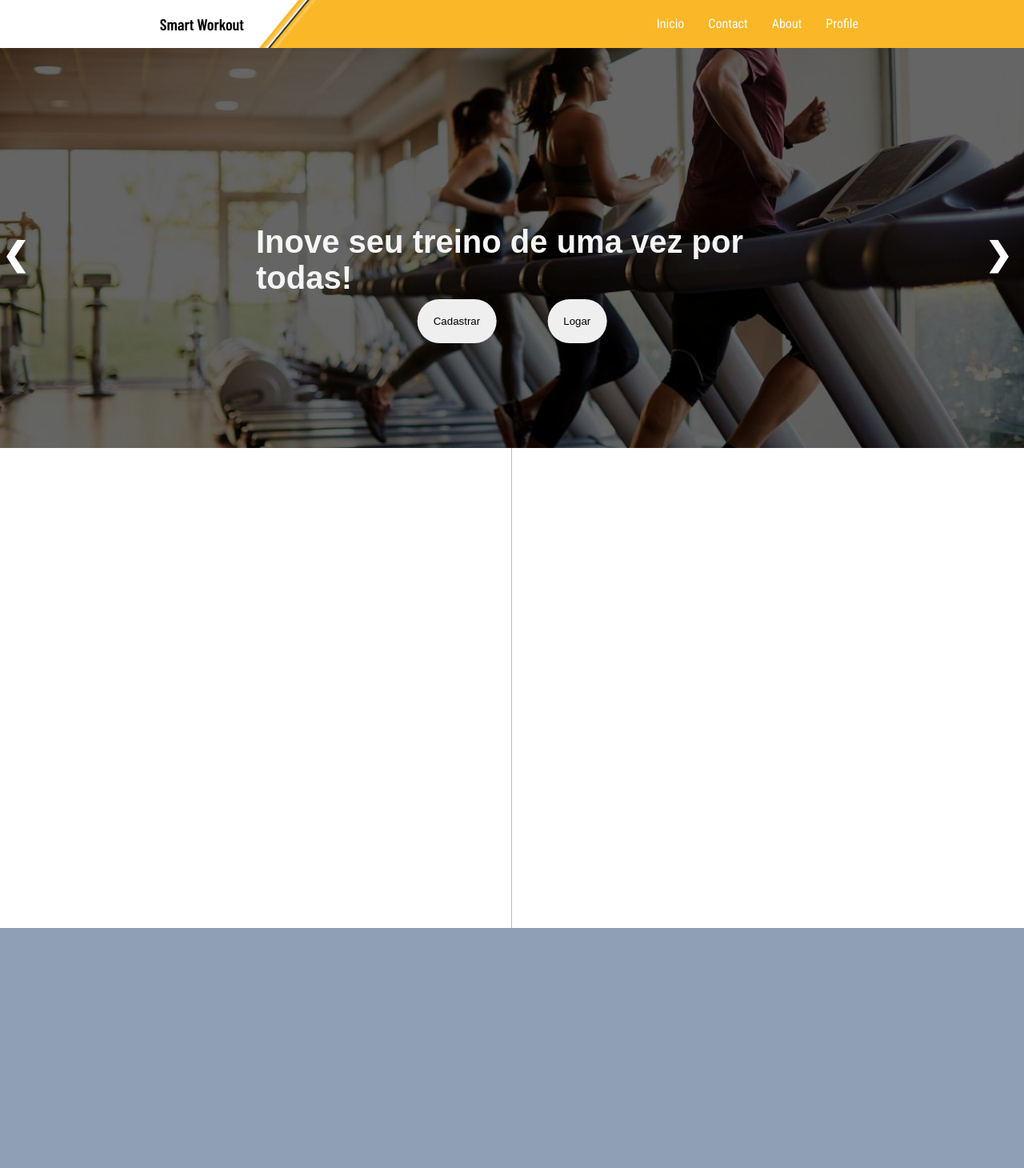
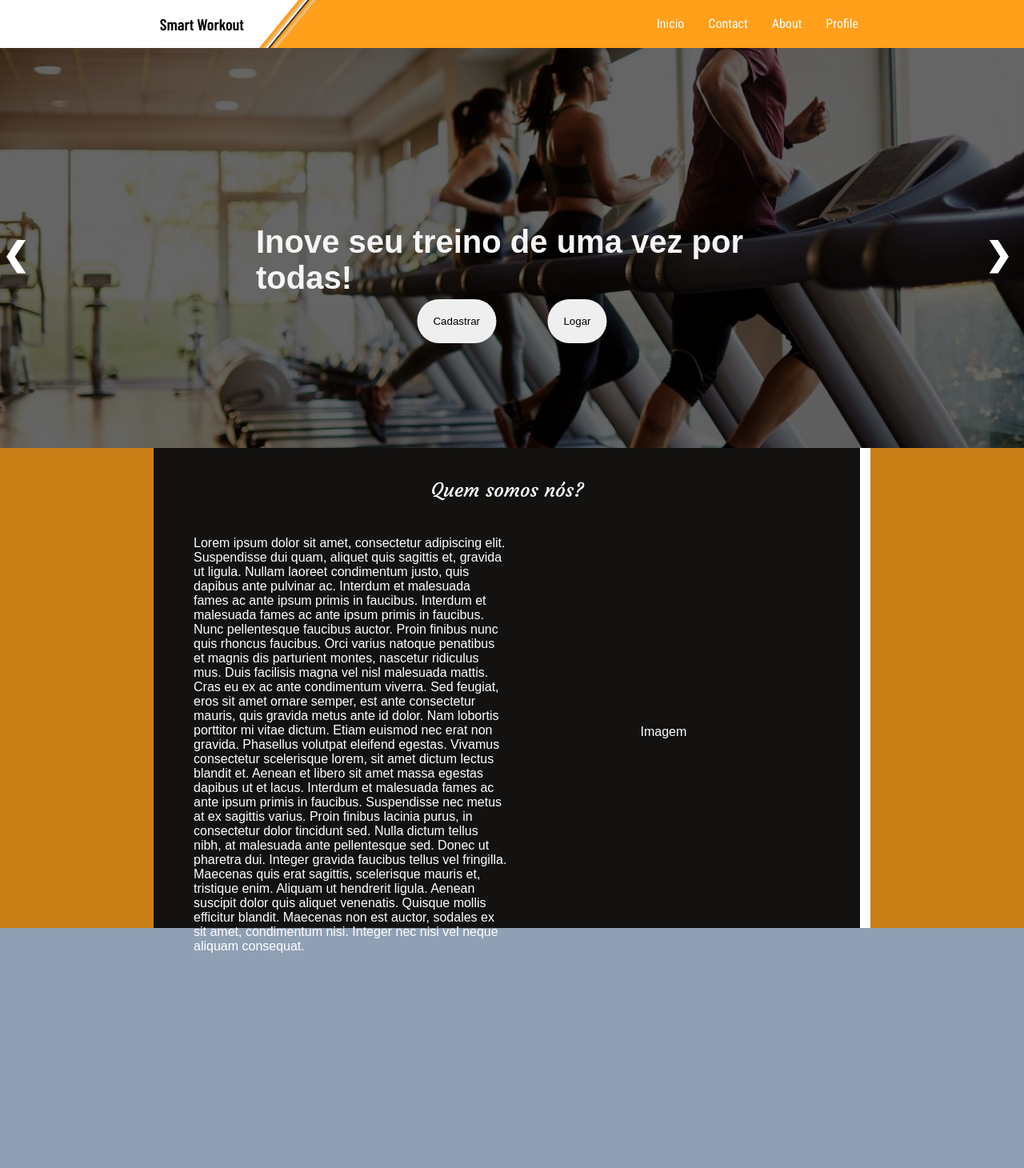
Before and after one commit to VanHelsinGG/Tcc-DS, a PHP site: page / in a window 1280 px wide. Shown: the whole page at 80% size. Run offline with PHP 8.4, Linux system fonts and the light colour scheme.

Commit message:
01/03/2023 - v0.2

```diff
--- a/index.html
+++ b/index.html
@@ -7,6 +7,7 @@
     <title>Placeholder</title>
     <!-- <script src="./javascript/scroll.js" defer></script> -->
     <script src="./javascript/switcher.js" defer></script>
+    <script src="./javascript/main.js" defer></script>
     <link rel="stylesheet" href="./style/index.css">
     <link rel="stylesheet" href="./style/reseter.css">
     <link rel="preload" href="./style/fonts/arimo.woff2" as="font" type="font/woff2" crossorigin>
@@ -14,7 +15,7 @@
 <body>
     <header class="header" id="header">
         <h1 class="title" id="title">Smart Workout</h1>
-        <img src="./images/Tcc Header.png" alt="" id="diagonal-bars-header">
+        <img src="./images/Tcc Header laranja.jpg" alt="" id="diagonal-bars-header">
         <nav class="navbar" id="navbar">
           <a href="./index.html" id="home" class="navitem">Inicio</a>
           <a href="#contact" id="contact" class="navitem">Contact</a>
@@ -31,19 +32,34 @@
             <img src="./images/back4.jpeg" class="switcher-images" alt="" style="display:none;">
         </div>
         <h2 id="image-title">Inove seu treino de uma vez por todas!</h2>
-        <div class="button-switcher-group js">
+        <div class="button-switcher-group">
             <button class="switcher-buttons"><a href="register.html" id="register">Cadastrar</a></button>
             <button class="switcher-buttons"><a href="login.html" id="login">Logar</a></button>
         </div>
-        <div class="arrow-switcher-group js">
+        <div class="arrow-switcher-group">
             <a class="arrow" id="prev">&#10094;</a>
             <a class="arrow" id="next">&#10095;</a>
         </div>
     </div>
 
     <div class="section">
-        <div id="first-section"></div>
-        <div id="secound-section"></div>
+        <div id="first-section">
+        </div>
+        <div id="secound-section">
+            <div id="secound-section-title">
+                <img src="./images/Quem somos.png" id="desc-image" alt="">
+            </div>
+            <div id="secound-section-left" style="float: left; height: 490px; width: 50%;">
+                <p>Lorem ipsum dolor sit amet, consectetur adipiscing elit. Suspendisse dui quam, aliquet quis sagittis et, gravida ut ligula. Nullam laoreet condimentum justo, quis dapibus ante pulvinar ac. Interdum et malesuada fames ac ante ipsum primis in faucibus. Interdum et malesuada fames ac ante ipsum primis in faucibus. Nunc pellentesque faucibus auctor. Proin finibus nunc quis rhoncus faucibus. Orci varius natoque penatibus et magnis dis parturient montes, nascetur ridiculus mus. Duis facilisis magna vel nisl malesuada mattis. Cras eu ex ac ante condimentum viverra. Sed feugiat, eros sit amet ornare semper, est ante consectetur mauris, quis gravida metus ante id dolor. Nam lobortis porttitor mi vitae dictum.
+
+                    Etiam euismod nec erat non gravida. Phasellus volutpat eleifend egestas. Vivamus consectetur scelerisque lorem, sit amet dictum lectus blandit et. Aenean et libero sit amet massa egestas dapibus ut et lacus. Interdum et malesuada fames ac ante ipsum primis in faucibus. Suspendisse nec metus at ex sagittis varius. Proin finibus lacinia purus, in consectetur dolor tincidunt sed. Nulla dictum tellus nibh, at malesuada ante pellentesque sed. Donec ut pharetra dui. Integer gravida faucibus tellus vel fringilla. Maecenas quis erat sagittis, scelerisque mauris et, tristique enim. Aliquam ut hendrerit ligula. Aenean suscipit dolor quis aliquet venenatis. Quisque mollis efficitur blandit. Maecenas non est auctor, sodales ex sit amet, condimentum nisi. Integer nec nisi vel neque aliquam consequat.
+                </p>
+            </div>
+            <div id="secound-section-right" style="float:right; height: 490px; width: 50%;display: flex;justify-content: center;align-items: center;">
+                Imagem
+            </div>
+        </div>
+        <div id="third-section"></div>
     </div>
 
     <footer class="footer">
--- a/style/index.css
+++ b/style/index.css
@@ -3,11 +3,13 @@
 @import url('https://fonts.googleapis.com/css2?family=Barlow+Condensed:wght@600&display=swap');
 body{
     overflow-x: hidden;
+    font-family: Arial, Helvetica, sans-serif;
+    color: white;
 }
 
 .header, .header2{
     overflow: hidden;
-    background-color: #fab728;
+    background-color: #ff9f1a;
     color: rgb(255, 254, 254);
     width: 100%;
     position: sticky;
@@ -138,7 +140,6 @@ body{
     top:calc((500px + 60px)/2);
     color: whitesmoke;
     font-size: 40px;
-    font-family: Arial, Helvetica, sans-serif;
 }
 
 .button-switcher-group{
@@ -167,16 +168,37 @@ body{
 }
 
 #first-section{
-   /* background-color: red;*/
+   background-color: #ca7f16;
     float: left;
-    width: 50vw;
+    width: 15vw;
     height: 100%;
-    border-right: 1px solid rgb(187, 187, 187);
 }
 
 #secound-section{
-    /*background-color: blueviolet;*/
+    background-color: #131211;
+    height: 100%;
+    float: left;
+    width: 69vw;
+    padding-left: 50px;
+    padding-right: 50px;
+}
+
+#third-section{
+    background-color: #ca7f16;
     float: right;
-    width: 49vw;
+    width: 15vw;
     height: 100%;
 }
+
+#desc-image{
+    width: 200px;
+    user-select: none;
+    -webkit-user-drag: none;
+}
+
+#secound-section-title{
+    width: 100%;
+    height: 110px;
+    display: flex;
+    justify-content: center;
+}
```
Also changed, not shown: javascript/test.js (added, +11 -0 lines), images/Quem somos.png (added), images/Tcc Header laranja.jpg (added), javascript/main.js (added).
